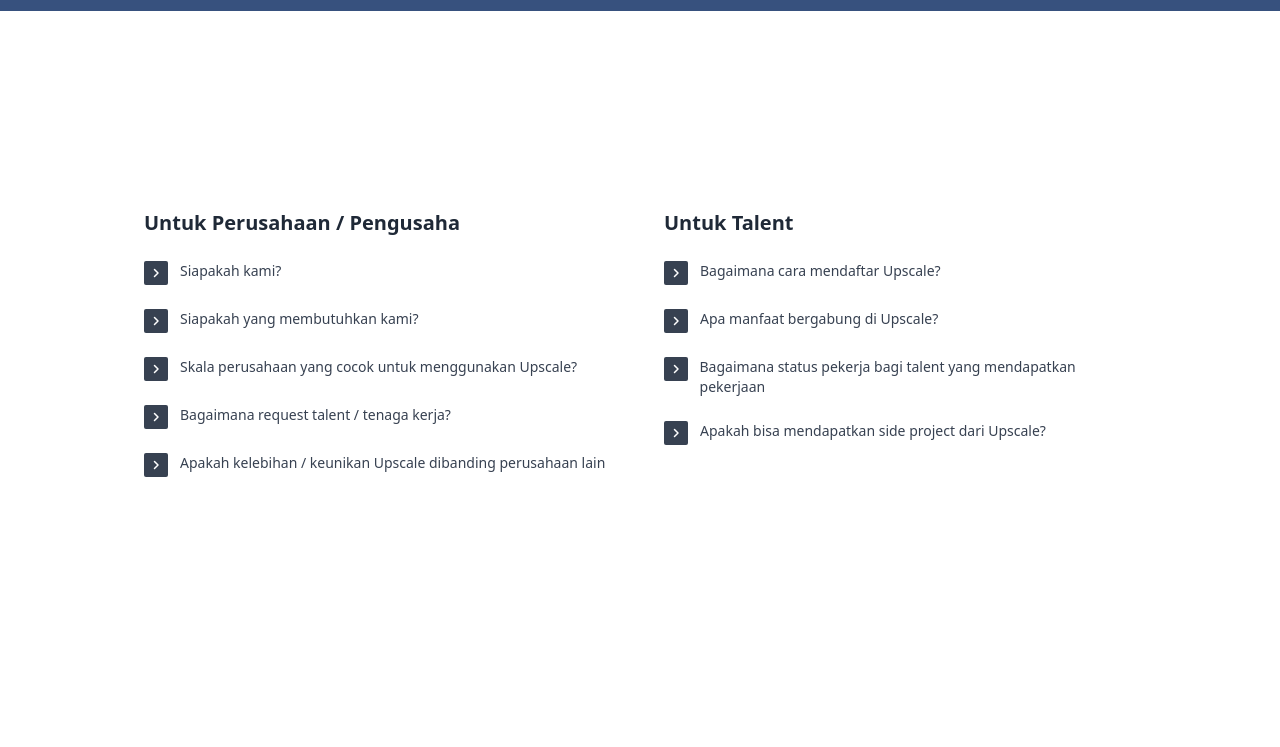
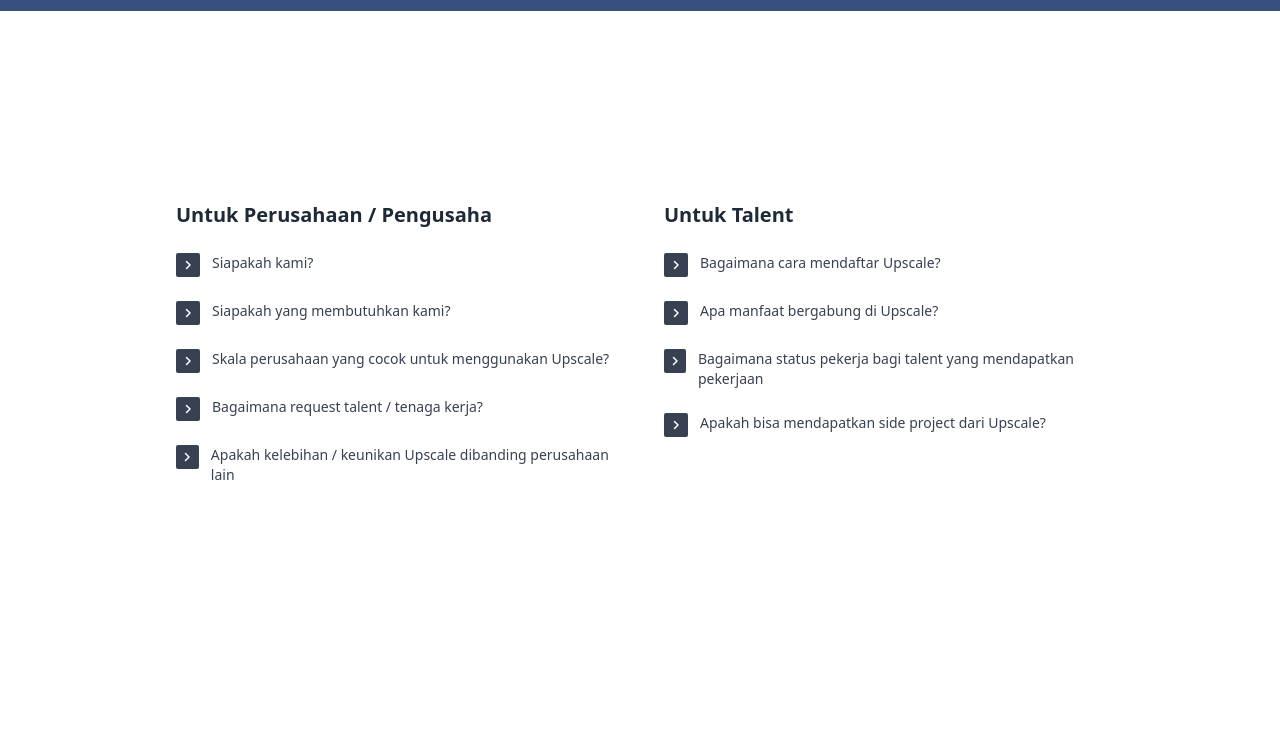
Before and after one commit to libertus-libertus/upscale, a plain HTML site: page faq.html in a window 1280 px wide. Shown: the part 53-800 px from the top of the page. Drawn offline with nearby package versions, Linux system fonts and the light colour scheme.

Commit message:
Perbaiki margin & padding

```diff
--- a/faq.html
+++ b/faq.html
@@ -168,8 +168,9 @@
   </div>
 
   <main>
-    <!-- Hero Section - Job Expertise -->
-    <section class="bg-white h-screen py-24 px-4 sm:px-6 lg:px-8 flex items-center justify-center">
+    <!-- F.A.Q -->
+    <section class="bg-white min-h-screen py-20 px-4 sm:px-6 md:px-10 lg:px-16 flex items-center justify-center">
+    <!-- <section class="bg-white h-screen py-24 px-4 sm:px-6 lg:px-8 flex items-center justify-center"> -->
       <div class="container max-w-7xl mx-auto px-4 sm:px-6 lg:px-28  grid grid-cols-1 md:grid-cols-2 gap-12" x-data="{ active: null }">
         <!-- FAQ Kolom 1 -->
         <div>
```
